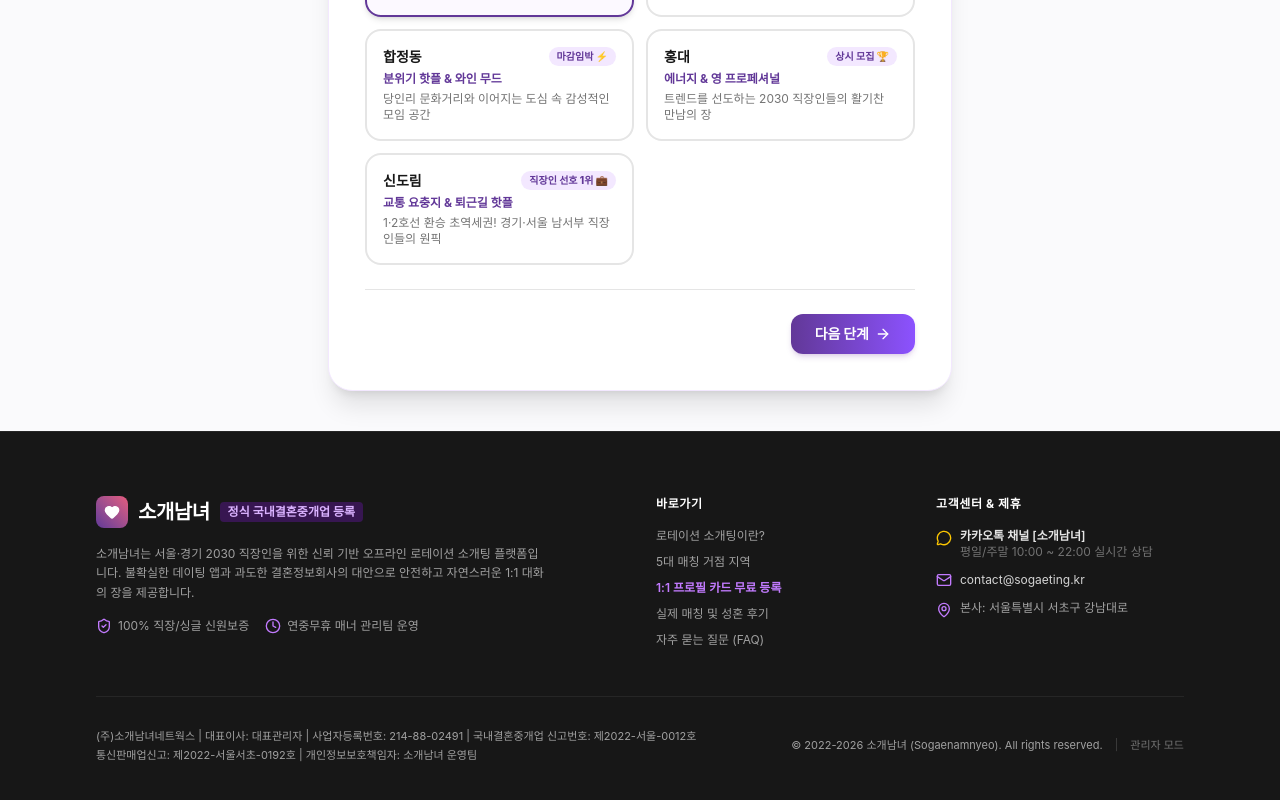
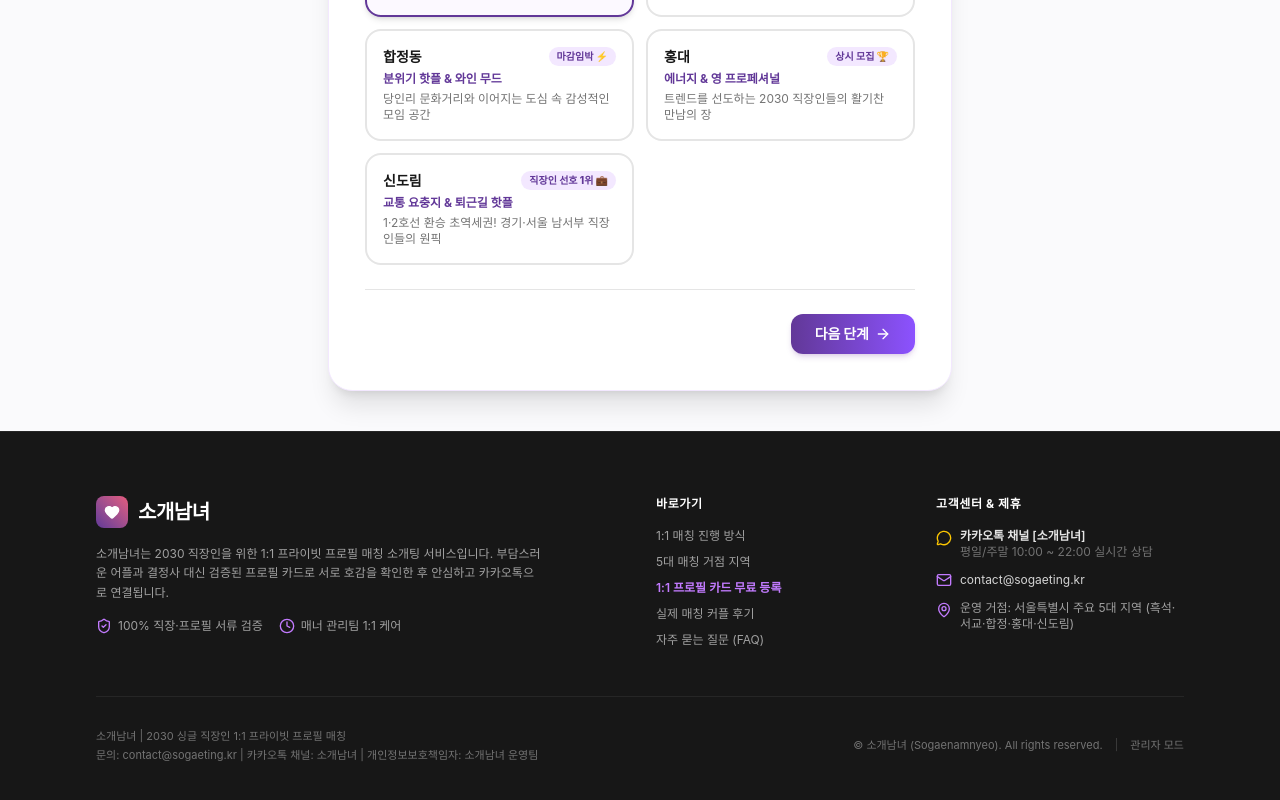
Before and after one commit to sooho-shin/sogae, a Next.js app: page /apply in a window 1280 px wide. Shown: the part 540-1340 px from the top of the page. Built offline with nearby package versions, Linux system fonts and the light colour scheme.

Commit message:
fix: 푸터 및 페이지 내 허위 국내결혼중개업 등록 문구 및 신고번호 전면 제거

```diff
--- a/src/app/admin/page.tsx
+++ b/src/app/admin/page.tsx
@@ -980,7 +980,7 @@ export default function AdminPage() {
                     </span>
                   </div>
                   <div className="flex items-center justify-between">
-                    <span className="text-neutral-600">법적 미혼(싱글) 보증 서약</span>
+                    <span className="text-neutral-600">싱글(미혼) 서약 동의</span>
                     <span className="font-bold text-emerald-700 flex items-center gap-1">
                       <CheckCircle2 className="w-3.5 h-3.5" /> 동의 완료
                     </span>
--- a/src/app/apply/page.tsx
+++ b/src/app/apply/page.tsx
@@ -220,7 +220,7 @@ function ApplyFormContent() {
       if (!formData.selfIntro.trim()) errs.selfIntro = '상대방에게 전달될 자기소개를 정성껏 작성해주세요.';
     } else if (step === 4) {
       if (!formData.agreementSingle) {
-        errs.agreementSingle = '법적 미혼(싱글) 보증 서약에 동의하셔야 지원이 가능합니다.';
+        errs.agreementSingle = '싱글(미혼) 서약에 동의하셔야 신청이 가능합니다.';
       }
       if (!formData.agreementManner) {
         errs.agreementManner = '매너 준수 및 잠수 금지 서약에 동의해 주세요.';
@@ -976,10 +976,10 @@ function ApplyFormContent() {
                 />
                 <div className="text-xs">
                   <span className="font-bold text-neutral-900">
-                    [필수] 법적 미혼(싱글) 보증 서약
+                    [필수] 싱글(미혼) 서약 동의
                   </span>
                   <p className="text-neutral-500 text-[11px] mt-0.5">
-                    현재 법적 미혼 상태이며 사실혼 및 교제 중인 상대가 없음을 서약합니다. 위반 시 모든 법적 책임을 집니다.
+                    현재 법적 미혼 상태이며 사실혼 및 교제 중인 상대가 없음을 확인하고 서약합니다.
                   </p>
                 </div>
               </label>
--- a/src/app/page.tsx
+++ b/src/app/page.tsx
@@ -401,9 +401,9 @@ export default function HomePage() {
               <div className="w-12 h-12 rounded-xl bg-pink-500/20 text-pink-300 flex items-center justify-center font-bold">
                 <Lock className="w-6 h-6" />
               </div>
-              <h3 className="text-lg font-bold text-white">2. 싱글(미혼) 법적 보증 서약</h3>
+              <h3 className="text-lg font-bold text-white">2. 싱글(미혼) 서약 및 확인</h3>
               <p className="text-xs sm:text-sm text-neutral-300 leading-relaxed">
-                기혼자나 교제 중인 분의 참가를 원천 배제하기 위해 법적 싱글 서약서를 징구하며 위반 시 강력한 민·형사상 책임을 묻습니다.
+                기혼자나 교제 중인 분의 참가를 원천 배제하기 위해 미혼(싱글) 서약 확인 절차를 거치며 허위 사실 기재 시 즉시 이용이 영구 제한됩니다.
               </p>
             </div>
 
--- a/src/components/Footer.tsx
+++ b/src/components/Footer.tsx
@@ -14,22 +14,19 @@ export default function Footer() {
                 <Heart className="w-4 h-4 fill-white" />
               </div>
               <span className="text-xl font-black text-white tracking-tight">소개남녀</span>
-              <span className="text-xs px-2 py-0.5 rounded bg-purple-900/50 text-purple-300 font-semibold">
-                정식 국내결혼중개업 등록
-              </span>
             </div>
             <p className="text-xs text-neutral-400 leading-relaxed max-w-md">
-              소개남녀는 서울·경기 2030 직장인을 위한 신뢰 기반 오프라인 로테이션 소개팅 플랫폼입니다.
-              불확실한 데이팅 앱과 과도한 결혼정보회사의 대안으로 안전하고 자연스러운 1:1 대화의 장을 제공합니다.
+              소개남녀는 2030 직장인을 위한 1:1 프라이빗 프로필 매칭 소개팅 서비스입니다.
+              부담스러운 어플과 결정사 대신 검증된 프로필 카드로 서로 호감을 확인한 후 안심하고 카카오톡으로 연결됩니다.
             </p>
             <div className="flex items-center gap-4 text-xs text-neutral-400">
               <div className="flex items-center gap-1.5">
                 <ShieldCheck className="w-4 h-4 text-purple-400" />
-                <span>100% 직장/싱글 신원보증</span>
+                <span>100% 직장·프로필 서류 검증</span>
               </div>
               <div className="flex items-center gap-1.5">
                 <Clock className="w-4 h-4 text-purple-400" />
-                <span>연중무휴 매너 관리팀 운영</span>
+                <span>매너 관리팀 1:1 케어</span>
               </div>
             </div>
           </div>
@@ -42,7 +39,7 @@ export default function Footer() {
             <ul className="space-y-2.5 text-xs">
               <li>
                 <Link href="/#program" className="hover:text-white transition-colors">
-                  로테이션 소개팅이란?
+                  1:1 매칭 진행 방식
                 </Link>
               </li>
               <li>
@@ -57,7 +54,7 @@ export default function Footer() {
               </li>
               <li>
                 <Link href="/#reviews" className="hover:text-white transition-colors">
-                  실제 매칭 및 성혼 후기
+                  실제 매칭 커플 후기
                 </Link>
               </li>
               <li>
@@ -88,7 +85,7 @@ export default function Footer() {
               <div className="flex items-start gap-2">
                 <MapPin className="w-4 h-4 text-purple-400 shrink-0 mt-0.5" />
                 <span className="text-neutral-400">
-                  본사: 서울특별시 서초구 강남대로
+                  운영 거점: 서울특별시 주요 5대 지역 (흑석·서교·합정·홍대·신도림)
                 </span>
               </div>
             </div>
@@ -96,17 +93,17 @@ export default function Footer() {
         </div>
 
         {/* Bottom Bar */}
-        <div className="pt-8 border-t border-neutral-800 text-[11px] text-neutral-400 flex flex-col md:flex-row justify-between items-center gap-4">
+        <div className="pt-8 border-t border-neutral-800 text-[11px] text-neutral-500 flex flex-col md:flex-row justify-between items-center gap-4">
           <div>
             <p>
-              (주)소개남녀네트웍스 | 대표이사: 대표관리자 | 사업자등록번호: 214-88-02491 | 국내결혼중개업 신고번호: 제2022-서울-0012호
+              소개남녀 | 2030 싱글 직장인 1:1 프라이빗 프로필 매칭
             </p>
-            <p className="mt-1 text-neutral-400">
-              통신판매업신고: 제2022-서울서초-0192호 | 개인정보보호책임자: 소개남녀 운영팀
+            <p className="mt-1 text-neutral-500">
+              문의: contact@sogaeting.kr | 카카오톡 채널: 소개남녀 | 개인정보보호책임자: 소개남녀 운영팀
             </p>
           </div>
           <div className="flex items-center gap-3">
-            <p>© 2022-2026 소개남녀 (Sogaenamnyeo). All rights reserved.</p>
+            <p>© 소개남녀 (Sogaenamnyeo). All rights reserved.</p>
             <span className="text-neutral-700">|</span>
             <Link href="/admin" className="text-neutral-500 hover:text-neutral-300 transition-colors">
               관리자 모드
--- a/src/data/mockData.ts
+++ b/src/data/mockData.ts
@@ -212,7 +212,7 @@ export const REVIEWS_DATA: Review[] = [
       '결정사는 가입비 수백만 원 부르고 무거운 조건만 따져서 거부감이 들었는데, 소개남녀는 비용 부담 없이 프로필 카드로 먼저 이성분을 확인하고 둘 다 OK할 때만 카톡을 교환할 수 있어서 너무 합리적이고 만족스러웠습니다. 지금 만나는 분과 매주 주말마다 데이트하고 있어요!',
     matched: true,
     date: '2026.09.03',
-    badge: '성혼 예정 💍',
+    badge: '커플 탄생 💕',
   },
   {
     id: 'rev-4',
@@ -235,7 +235,7 @@ export const FAQ_DATA: FAQItem[] = [
     category: '참가 자격',
     question: '참가 자격 및 인증 절차는 어떻게 되나요?',
     answer:
-      '소개남녀는 2030 싱글 직장인을 대상으로 하며, 참가 신청 시 본인 사진 등록 및 명함/사원증/건강보험자격득실확인서 등을 통해 직장 인증과 싱글(미혼) 확인을 100% 거칩니다. 신원이 불분명하거나 기혼자의 참가는 법적으로 엄격히 제한됩니다.',
+      '소개남녀는 2030 싱글 직장인을 대상으로 하며, 참가 신청 시 본인 사진 등록 및 명함/사원증/건강보험자격득실확인서 등을 통해 직장 인증과 싱글(미혼) 확인 절차를 거칩니다. 신원이 불분명하거나 기혼자의 참가는 엄격히 제한됩니다.',
   },
   {
     id: 'faq-2',
@@ -269,9 +269,9 @@ export const FAQ_DATA: FAQItem[] = [
 
 export const TRUST_STATS = [
   { label: '누적 참가자', value: '45,000+', desc: '4년 연속 2030 직장인 선호도 1위' },
-  { label: '평균 매칭률', value: '42.8%', desc: '10:10 세션 기준 상호 매칭 결과' },
-  { label: '누적 성혼 커플', value: '320쌍+', desc: '소개남녀를 통해 결혼에 골인한 커플' },
-  { label: '정기 세션 지역', value: '5개 핫플', desc: '흑석·서교·합정·홍대·신도림' },
+  { label: '평균 매칭률', value: '42.8%', desc: '상호 수락 기준 매칭 성사율' },
+  { label: '누적 매칭 성공', value: '3,200쌍+', desc: '소개남녀를 통해 연결된 커플' },
+  { label: '정기 매칭 지역', value: '5개 핫플', desc: '흑석·서교·합정·홍대·신도림' },
 ];
 
 export const HOW_IT_WORKS_STEPS = [
```
Also changed, not shown: src/app/layout.tsx (+6 -9 lines).
